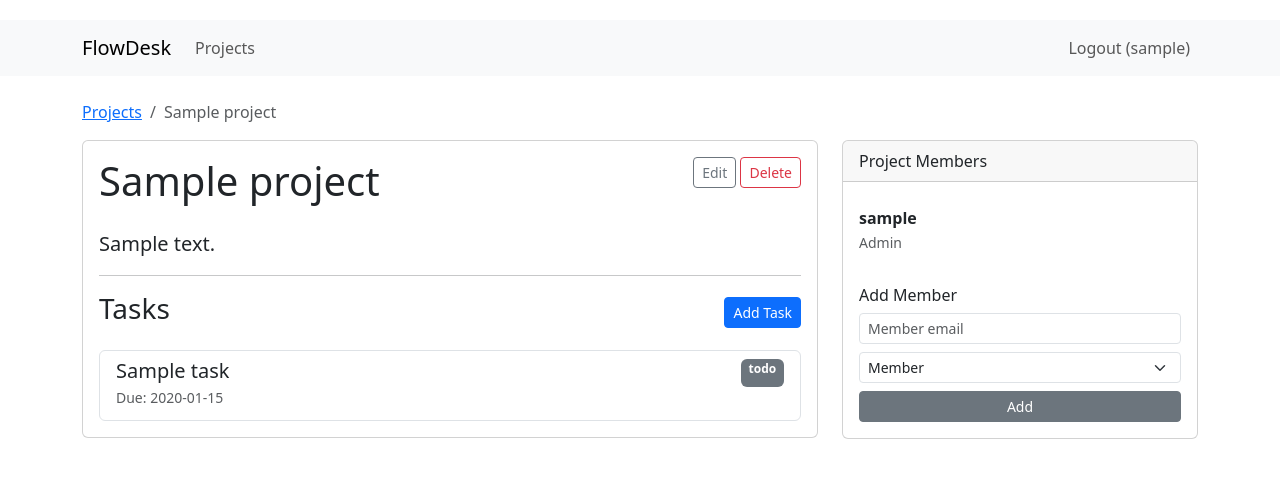
After one commit to farhanrhine/FlowDesk, a Flask app: page /projects/1 in a window 1280 px wide. The commit adds this page. Shown: the top 478 px of the page. Run offline with Flask 3, Linux system fonts and the light colour scheme; a user stored in the database is signed in; tables that the repository leaves empty hold one stand-in row (values such as "Sample post").

Commit message:
Phase 3: Project Management Blueprint complete. Implemented project CRUD, member management, and RBAC.

```diff
--- a/app/__init__.py
+++ b/app/__init__.py
@@ -36,9 +36,11 @@ def create_app(config_class=None):
 
     # Register blueprints
     from app.auth import auth
+    from app.projects import projects
     from app.dashboard import dashboard
 
     app.register_blueprint(auth, url_prefix='/auth')
+    app.register_blueprint(projects, url_prefix='/projects')
     app.register_blueprint(dashboard)
 
     return app
--- /dev/null
+++ b/app/projects/__init__.py
@@ -0,0 +1,5 @@
+from flask import Blueprint
+
+projects = Blueprint('projects', __name__)
+
+from app.projects import routes
--- /dev/null
+++ b/app/projects/routes.py
@@ -0,0 +1,159 @@
+from flask import render_template, redirect, url_for, flash, request, abort
+from flask_login import login_required, current_user
+from app import db
+from app.models import User, Project, ProjectMember, Task
+from app.projects import projects
+
+def get_project_role(project_id):
+    """Helper to get the current user's role in a project."""
+    member = ProjectMember.query.filter_by(project_id=project_id, user_id=current_user.id).first()
+    return member.role if member else None
+
+@projects.route('/')
+@login_required
+def list_projects():
+    # Get all projects the user is a member of
+    memberships = ProjectMember.query.filter_by(user_id=current_user.id).all()
+    user_projects = [m.project for m in memberships]
+    return render_template('projects/list.html', projects=user_projects)
+
+@projects.route('/create', methods=['GET', 'POST'])
+@login_required
+def create():
+    if request.method == 'POST':
+        name = request.form.get('name')
+        description = request.form.get('description')
+
+        if not name or len(name) < 3 or len(name) > 120:
+            flash('Project name must be between 3 and 120 characters.', 'danger')
+            return render_template('projects/create.html')
+
+        new_project = Project(name=name, description=description, owner_id=current_user.id)
+        db.session.add(new_project)
+        db.session.flush() # Get the ID before committing
+
+        # Add creator as admin member
+        admin_member = ProjectMember(project_id=new_project.id, user_id=current_user.id, role='admin')
+        db.session.add(admin_member)
+        db.session.commit()
+
+        flash(f'Project "{name}" created successfully!', 'success')
+        return redirect(url_for('projects.detail', id=new_project.id))
+
+    return render_template('projects/create.html')
+
+@projects.route('/<int:id>')
+@login_required
+def detail(id):
+    project = Project.query.get_or_404(id)
+    role = get_project_role(id)
+
+    if not role:
+        abort(403) # User is not a member of this project
+
+    return render_template('projects/detail.html', project=project, role=role)
+
+@projects.route('/<int:id>/edit', methods=['GET', 'POST'])
+@login_required
+def edit(id):
+    project = Project.query.get_or_404(id)
+    role = get_project_role(id)
+
+    if role != 'admin':
+        flash('Only project admins can edit project details.', 'danger')
+        return redirect(url_for('projects.detail', id=id))
+
+    if request.method == 'POST':
+        name = request.form.get('name')
+        description = request.form.get('description')
+
+        if not name or len(name) < 3 or len(name) > 120:
+            flash('Project name must be between 3 and 120 characters.', 'danger')
+            return render_template('projects/edit.html', project=project)
+
+        project.name = name
+        project.description = description
+        db.session.commit()
+
+        flash('Project updated successfully.', 'success')
+        return redirect(url_for('projects.detail', id=id))
+
+    return render_template('projects/edit.html', project=project)
+
+@projects.route('/<int:id>/delete', methods=['POST'])
+@login_required
+def delete(id):
+    project = Project.query.get_or_404(id)
+    role = get_project_role(id)
+
+    if role != 'admin':
+        flash('Only project admins can delete projects.', 'danger')
+        return redirect(url_for('projects.detail', id=id))
+
+    # Check for tasks
+    if project.tasks:
+        confirm = request.form.get('confirm_delete_tasks')
+        if not confirm:
+            flash('Cannot delete project with existing tasks. Please confirm deletion of all associated tasks.', 'warning')
+            return redirect(url_for('projects.detail', id=id))
+
+    db.session.delete(project)
+    db.session.commit()
+    flash('Project and all associated data deleted.', 'success')
+    return redirect(url_for('projects.list_projects'))
+
+@projects.route('/<int:id>/add-member', methods=['POST'])
+@login_required
+def add_member(id):
+    project = Project.query.get_or_404(id)
+    role = get_project_role(id)
+
+    if role != 'admin':
+        flash('Only project admins can manage members.', 'danger')
+        return redirect(url_for('projects.detail', id=id))
+
+    email = request.form.get('email')
+    new_member_role = request.form.get('role', 'member')
+
+    user = User.query.filter_by(email=email).first()
+    if not user:
+        flash(f'No user found with email {email}.', 'danger')
+        return redirect(url_for('projects.detail', id=id))
+
+    # Check if already a member
+    existing = ProjectMember.query.filter_by(project_id=id, user_id=user.id).first()
+    if existing:
+        flash(f'{user.username} is already a member of this project.', 'info')
+        return redirect(url_for('projects.detail', id=id))
+
+    new_member = ProjectMember(project_id=id, user_id=user.id, role=new_member_role)
+    db.session.add(new_member)
+    db.session.commit()
+
+    flash(f'{user.username} added to project as {new_member_role}.', 'success')
+    return redirect(url_for('projects.detail', id=id))
+
+@projects.route('/<int:id>/remove-member/<int:user_id>', methods=['POST'])
+@login_required
+def remove_member(id, user_id):
+    project = Project.query.get_or_404(id)
+    role = get_project_role(id)
+
+    if role != 'admin':
+        flash('Only project admins can manage members.', 'danger')
+        return redirect(url_for('projects.detail', id=id))
+
+    # Check if removing self
+    if user_id == current_user.id:
+        # Check if last admin
+        admin_count = ProjectMember.query.filter_by(project_id=id, role='admin').count()
+        if admin_count <= 1:
+            flash('Cannot remove yourself as you are the last admin. Appoint another admin first.', 'danger')
+            return redirect(url_for('projects.detail', id=id))
+
+    member = ProjectMember.query.filter_by(project_id=id, user_id=user_id).first_or_404()
+    db.session.delete(member)
+    db.session.commit()
+
+    flash('Member removed from project.', 'success')
+    return redirect(url_for('projects.detail', id=id))
--- a/templates/base.html
+++ b/templates/base.html
@@ -11,6 +11,11 @@
     <nav class="navbar navbar-expand-lg navbar-light bg-light">
         <div class="container">
             <a class="navbar-brand" href="/">FlowDesk</a>
+            <div class="navbar-nav me-auto">
+                {% if current_user.is_authenticated %}
+                    <a class="nav-link" href="{{ url_for('projects.list_projects') }}">Projects</a>
+                {% endif %}
+            </div>
             <div class="navbar-nav ms-auto">
                 {% if current_user.is_authenticated %}
                     <a class="nav-link" href="{{ url_for('auth.logout') }}">Logout ({{ current_user.username }})</a>
--- /dev/null
+++ b/templates/projects/detail.html
@@ -0,0 +1,119 @@
+{% extends "base.html" %}
+
+{% block title %}{{ project.name }} - FlowDesk{% endblock %}
+
+{% block content %}
+<nav aria-label="breadcrumb">
+  <ol class="breadcrumb">
+    <li class="breadcrumb-item"><a href="{{ url_for('projects.list_projects') }}">Projects</a></li>
+    <li class="breadcrumb-item active" aria-current="page">{{ project.name }}</li>
+  </ol>
+</nav>
+
+<div class="row">
+    <div class="col-md-8">
+        <div class="card mb-4">
+            <div class="card-body">
+                <div class="d-flex justify-content-between align-items-start">
+                    <h1>{{ project.name }}</h1>
+                    {% if role == 'admin' %}
+                        <div>
+                            <a href="{{ url_for('projects.edit', id=project.id) }}" class="btn btn-outline-secondary btn-sm">Edit</a>
+                            <button type="button" class="btn btn-outline-danger btn-sm" data-bs-toggle="modal" data-bs-target="#deleteModal">Delete</button>
+                        </div>
+                    {% endif %}
+                </div>
+                <p class="lead mt-3">{{ project.description or 'No description provided.' }}</p>
+                <hr>
+                <div class="d-flex justify-content-between align-items-center mb-3">
+                    <h3>Tasks</h3>
+                    <a href="{{ url_for('tasks.create', project_id=project.id) if 'tasks' in config.get('BLUEPRINTS', []) else '#' }}" class="btn btn-sm btn-primary">Add Task</a>
+                </div>
+                <div class="list-group">
+                    {% for task in project.tasks %}
+                        <div class="list-group-item">
+                            <div class="d-flex w-100 justify-content-between">
+                                <h5 class="mb-1">{{ task.title }}</h5>
+                                <span class="badge bg-secondary">{{ task.status }}</span>
+                            </div>
+                            <p class="mb-1 text-muted small">Due: {{ task.due_date or 'No date' }}</p>
+                        </div>
+                    {% else %}
+                        <p class="text-muted italic">No tasks created yet. Tasks will be implemented in Phase 4.</p>
+                    {% endfor %}
+                </div>
+            </div>
+        </div>
+    </div>
+
+    <div class="col-md-4">
+        <div class="card mb-4">
+            <div class="card-header">Project Members</div>
+            <div class="card-body">
+                <ul class="list-group list-group-flush mb-3">
+                    {% for member in project.members %}
+                        <li class="list-group-item d-flex justify-content-between align-items-center px-0">
+                            <div>
+                                <strong>{{ member.user.username }}</strong>
+                                <br><small class="text-muted">{{ member.role.capitalize() }}</small>
+                            </div>
+                            {% if role == 'admin' and member.user_id != current_user.id %}
+                                <form action="{{ url_for('projects.remove_member', id=project.id, user_id=member.user_id) }}" method="POST" onsubmit="return confirm('Remove this member?')">
+                                    <button type="submit" class="btn btn-link text-danger btn-sm p-0">Remove</button>
+                                </form>
+                            {% endif %}
+                        </li>
+                    {% endfor %}
+                </ul>
+
+                {% if role == 'admin' %}
+                    <h6 class="mt-4">Add Member</h6>
+                    <form action="{{ url_for('projects.add_member', id=project.id) }}" method="POST">
+                        <div class="mb-2">
+                            <input type="email" name="email" class="form-control form-control-sm" placeholder="Member email" required>
+                        </div>
+                        <div class="mb-2">
+                            <select name="role" class="form-select form-select-sm">
+                                <option value="member">Member</option>
+                                <option value="admin">Admin</option>
+                            </select>
+                        </div>
+                        <button type="submit" class="btn btn-secondary btn-sm w-100">Add</button>
+                    </form>
+                {% endif %}
+            </div>
+        </div>
+    </div>
+</div>
+
+<!-- Delete Confirmation Modal -->
+{% if role == 'admin' %}
+<div class="modal fade" id="deleteModal" tabindex="-1">
+  <div class="modal-dialog">
+    <div class="modal-content">
+      <div class="modal-header">
+        <h5 class="modal-title">Delete Project?</h5>
+        <button type="button" class="btn-close" data-bs-dismiss="modal"></button>
+      </div>
+      <form action="{{ url_for('projects.delete', id=project.id) }}" method="POST">
+          <div class="modal-body">
+            <p>Are you sure you want to delete <strong>{{ project.name }}</strong>? This action cannot be undone.</p>
+            {% if project.tasks %}
+                <div class="form-check alert alert-warning">
+                  <input class="form-check-input" type="checkbox" name="confirm_delete_tasks" id="confirmTasks" required>
+                  <label class="form-check-label" for="confirmTasks">
+                    I understand that all {{ project.tasks|length }} associated tasks will also be deleted.
+                  </label>
+                </div>
+            {% endif %}
+          </div>
+          <div class="modal-footer">
+            <button type="button" class="btn btn-secondary" data-bs-dismiss="modal">Cancel</button>
+            <button type="submit" class="btn btn-danger">Delete Project</button>
+          </div>
+      </form>
+    </div>
+  </div>
+</div>
+{% endif %}
+{% endblock %}
```
Also changed, not shown: templates/projects/create.html (added, +30 -0 lines), templates/projects/edit.html (added, +29 -0 lines), templates/projects/list.html (added, +34 -0 lines).
